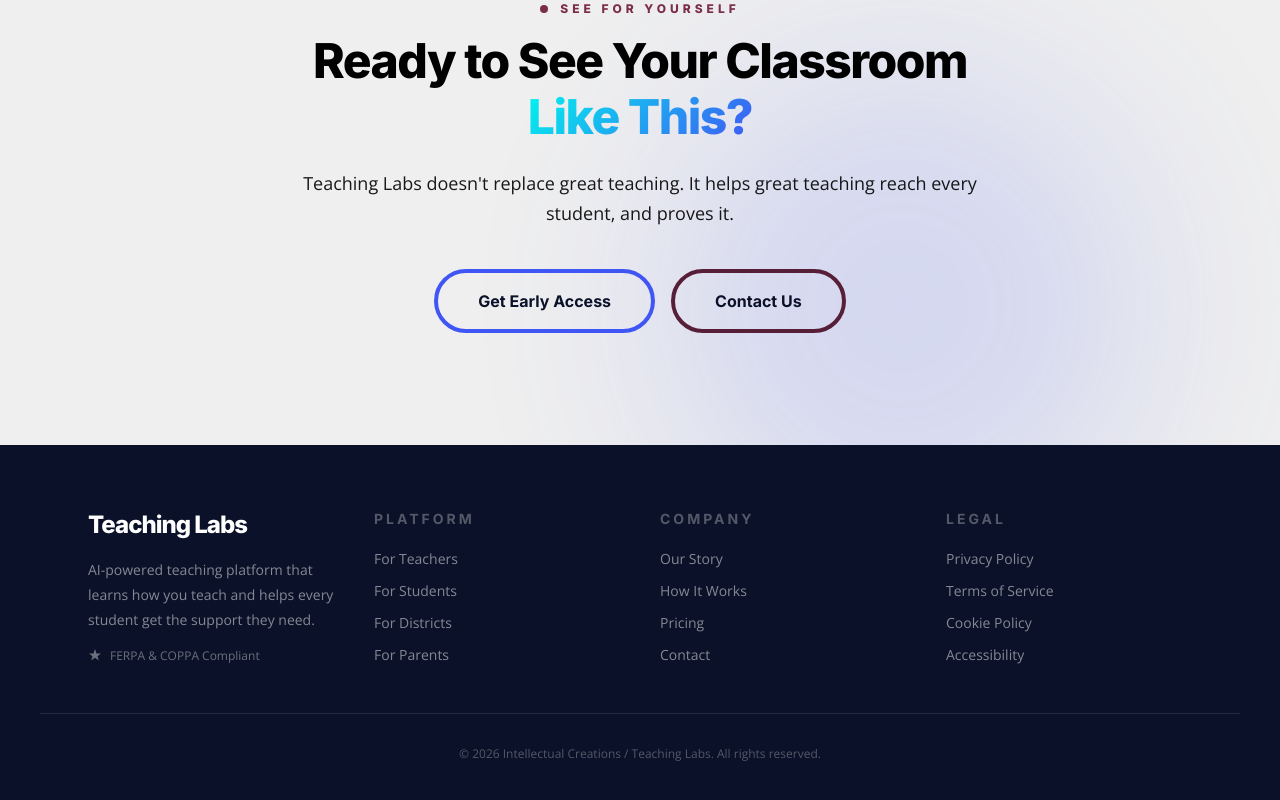
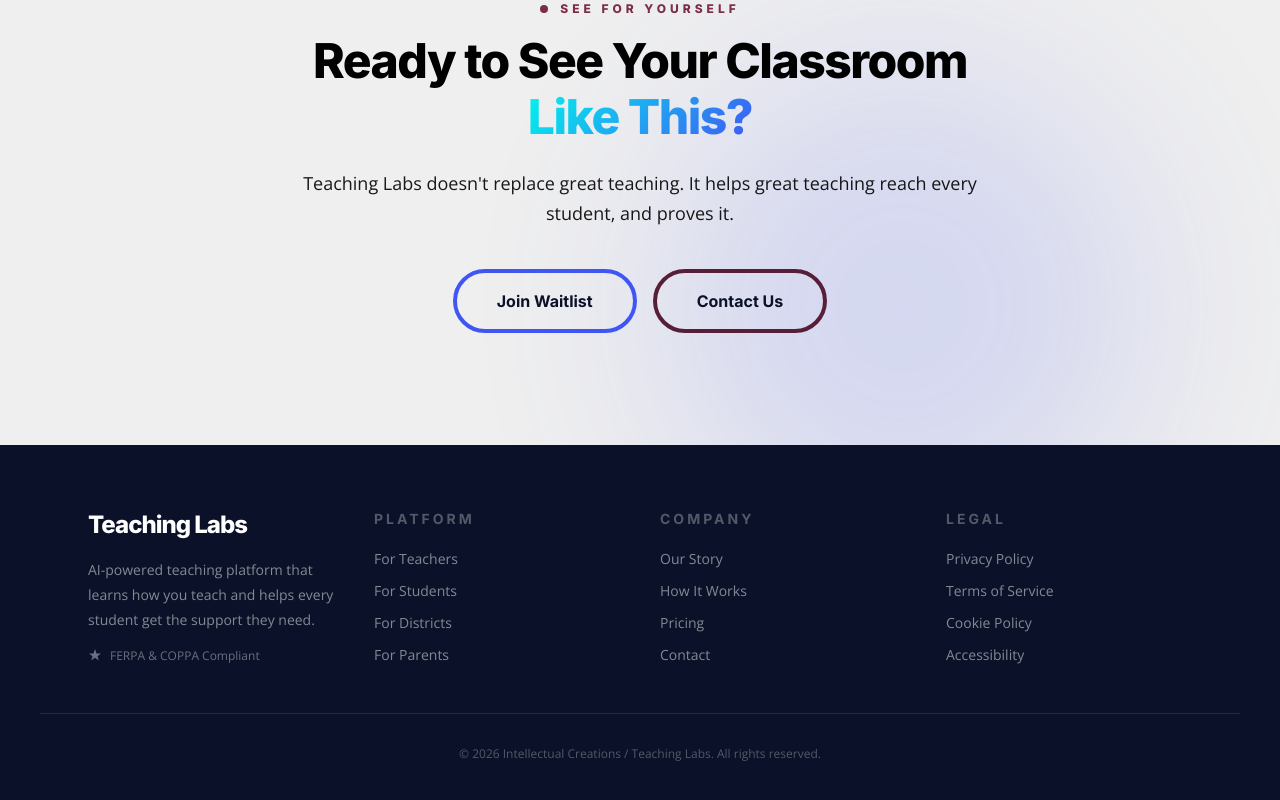
Before and after one commit to intellectualcreations/teachinglabs-marketing, a Next.js app: page /see-the-difference in a window 1280 px wide. Shown: the part 4918-5718 px from the top of the page. Built offline with nearby package versions, Linux system fonts and the light colour scheme.

Commit message:
fix: rename Get Early Access → Join Waitlist on see-the-difference

```diff
--- a/app/see-the-difference/page.tsx
+++ b/app/see-the-difference/page.tsx
@@ -399,7 +399,7 @@
                 href="/waitlist"
                 className="inline-flex items-center justify-center gap-2 font-heading text-base font-bold bg-transparent text-deep-navy dark:text-white px-10 py-4 rounded-full border-4 border-gold dark:shadow-[0_0_20px_rgba(64,86,244,0.2)] hover:bg-gold hover:text-white hover:-translate-y-0.5 hover:shadow-[0_6px_28px_rgba(64,86,244,0.4)] transition-all duration-300"
               >
-                Get Early Access
+                Join Waitlist
               </Link>
               <Link
                 href="/contact"
```
